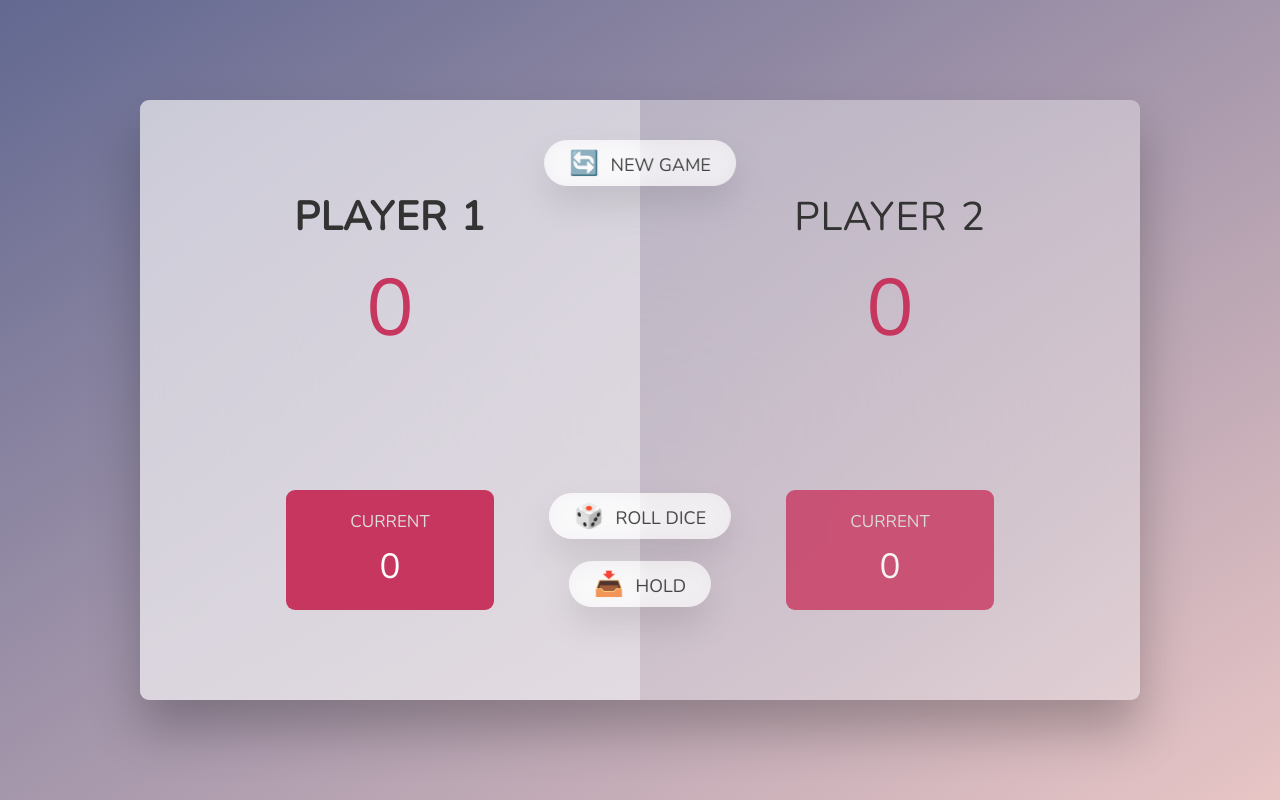
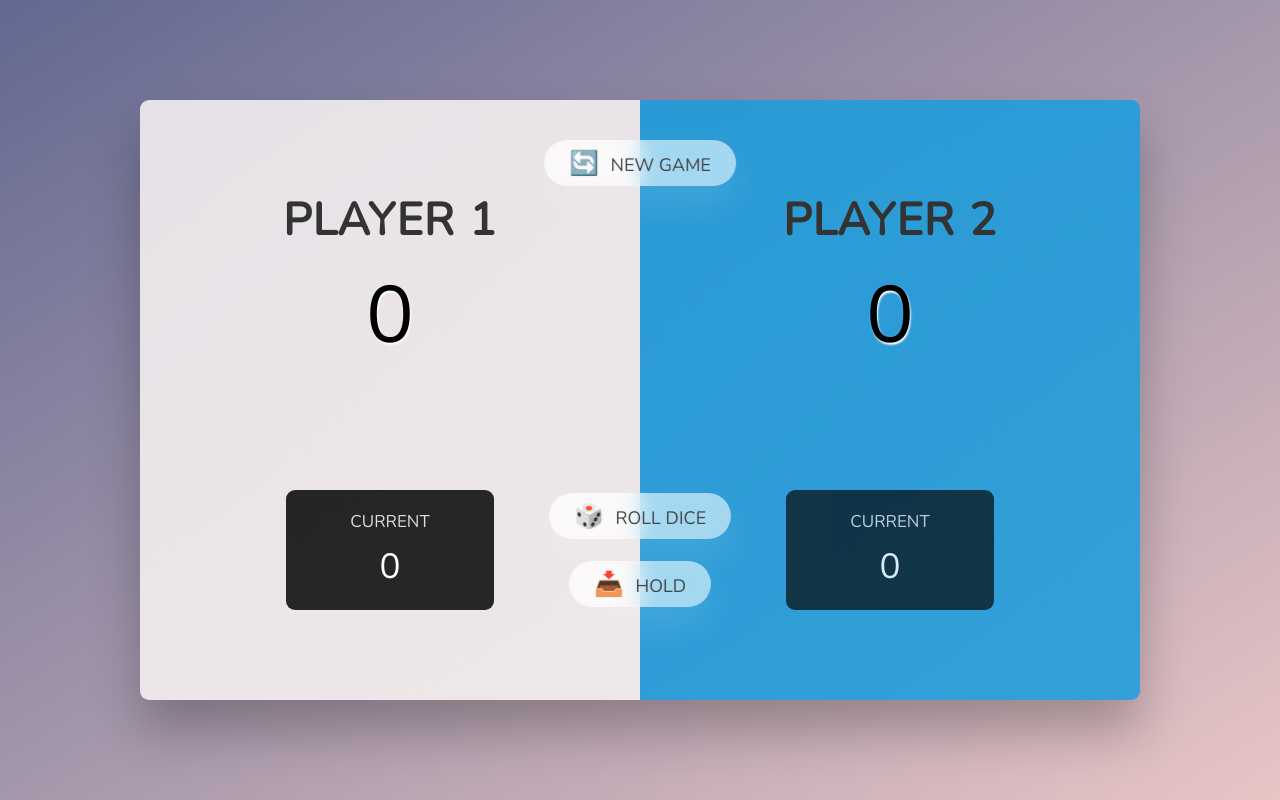
Before and after one commit to somekindofwallflower/pig-game, a plain HTML site: page index.html in a window 1280 px wide. Drawn offline with nearby package versions, Linux system fonts and the light colour scheme.

Commit message:
Appearance Changes

```diff
--- a/style.css
+++ b/style.css
@@ -22,12 +22,16 @@ body {
     justify-content: center;
 }
 
+body::selection{
+    background-color: snow;
+}
+
 /* LAYOUT */
 main {
     position: relative;
     width: 100rem;
     height: 60rem;
-    background-color: rgba(255, 255, 255, 0.35);
+    background-color: #1817172a;
     backdrop-filter: blur(200px);
     filter: blur();
     box-shadow: 0 3rem 5rem rgba(0, 0, 0, 0.25);
@@ -43,28 +47,30 @@ main {
     flex-direction: column;
     align-items: center;
     transition: all 0.75s;
+    background-color: #16a2e6cf;
 }
 
 /* ELEMENTS */
 .name {
     position: relative;
-    font-size: 4rem;
+    font-size: 45px;
     text-transform: uppercase;
     letter-spacing: 1px;
-    word-spacing: 2px;
-    font-weight: 300;
+    word-spacing: 1.5px;
+    font-weight: bold;
     margin-bottom: 1rem;
 }
 
 .score {
     font-size: 8rem;
     font-weight: 300;
-    color: #c7365f;
+    color:black;
     margin-bottom: auto;
+    text-shadow: 1px 2px 2px white;
 }
 
 .player--active {
-    background-color: rgba(255, 255, 255, 0.4);
+    background-color: #fffafad3;
 }
 .player--active .name {
     font-weight: 700;
@@ -78,7 +84,7 @@ main {
 }
 
 .current {
-    background-color: #c7365f;
+    background-color: #030303d8;
     opacity: 0.8;
     border-radius: 9px;
     color: #fff;
@@ -120,7 +126,7 @@ main {
 
     padding: 0.7rem 2.5rem;
     border-radius: 50rem;
-    box-shadow: 0 1.75rem 3.5rem rgba(0, 0, 0, 0.1);
+    box-shadow: 0 1.75rem 3.5rem rgba(255, 255, 255, 0.1);
 }
 
 .btn::first-letter {
```
